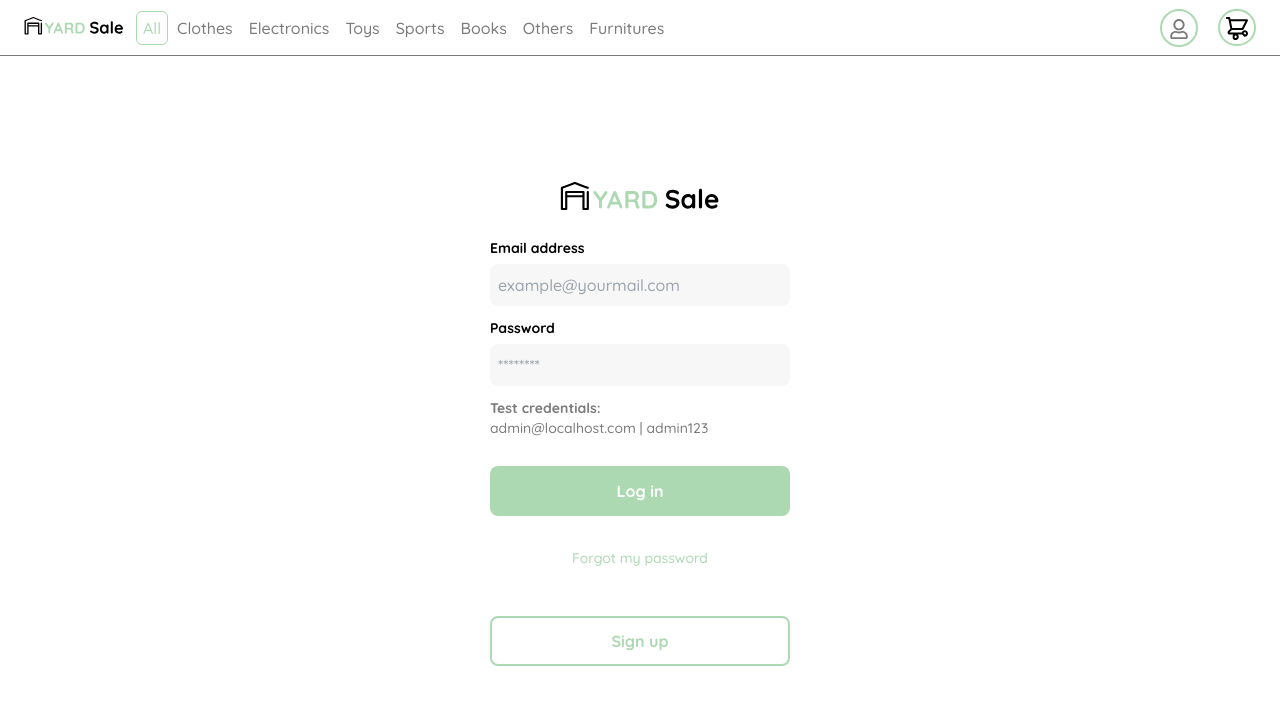
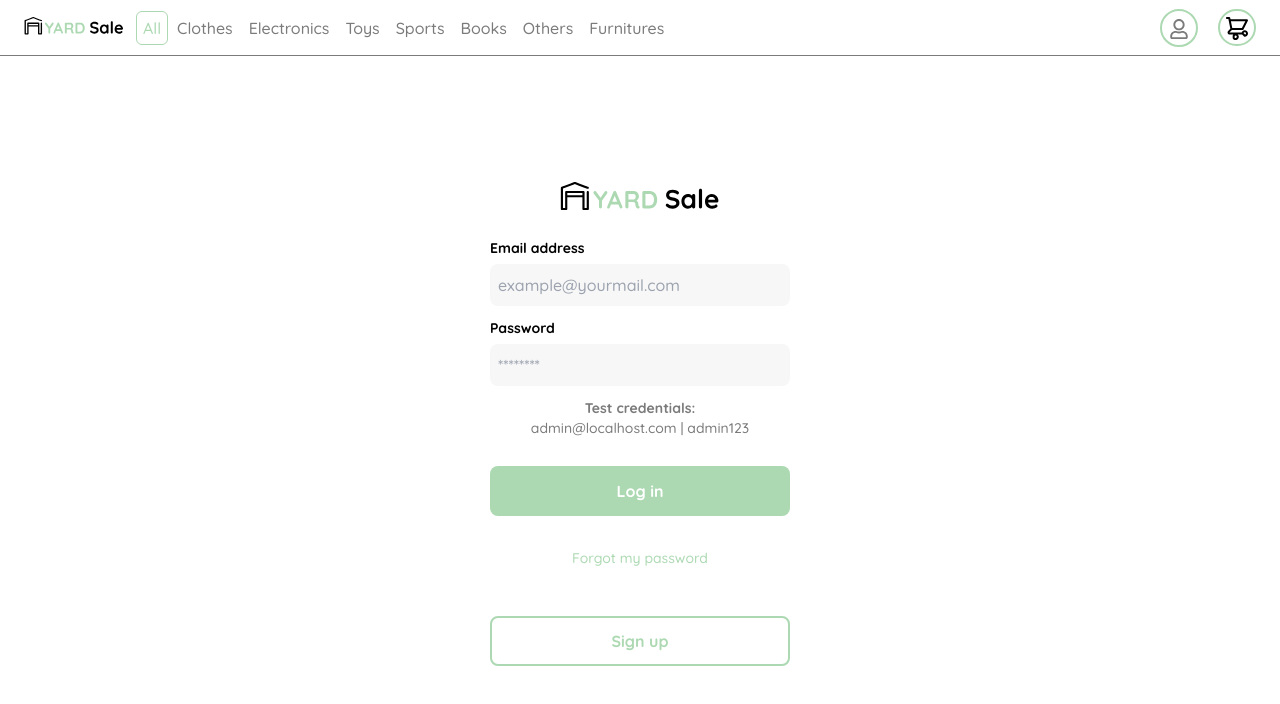
Before and after one commit to VictorCar86/YardSale-E-Commerce, a React (Vite) app: page /login in a window 1280 px wide. Shown: the top 704 px of the page. Built offline with nearby package versions, Linux system fonts and the light colour scheme; no server answers.

Commit message:
♻️ UPDATE - Forgot to add text-center class 🫠

```diff
--- a/src/routes/Login.tsx
+++ b/src/routes/Login.tsx
@@ -97,7 +97,7 @@ const Login = (): JSX.Element => {
                             className="bg-input-field h-[42px] p-2 mb-3 rounded-lg text-base"
                         />
 
-                        <p className="mb-3 text-sm text-very-light-pink">
+                        <p className="mb-3 text-sm text-center text-very-light-pink">
                             <span className="block font-bold">Test credentials:</span>
                             <span>admin@localhost.com | admin123</span>
                         </p>
```
